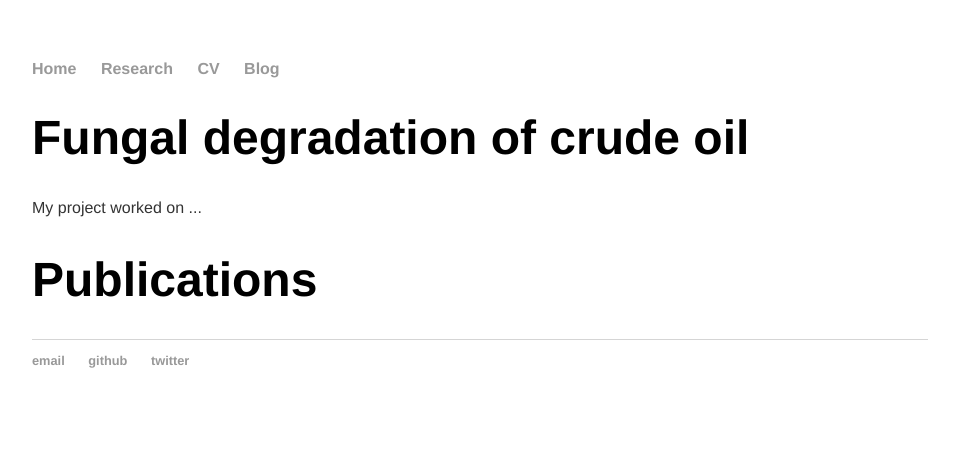
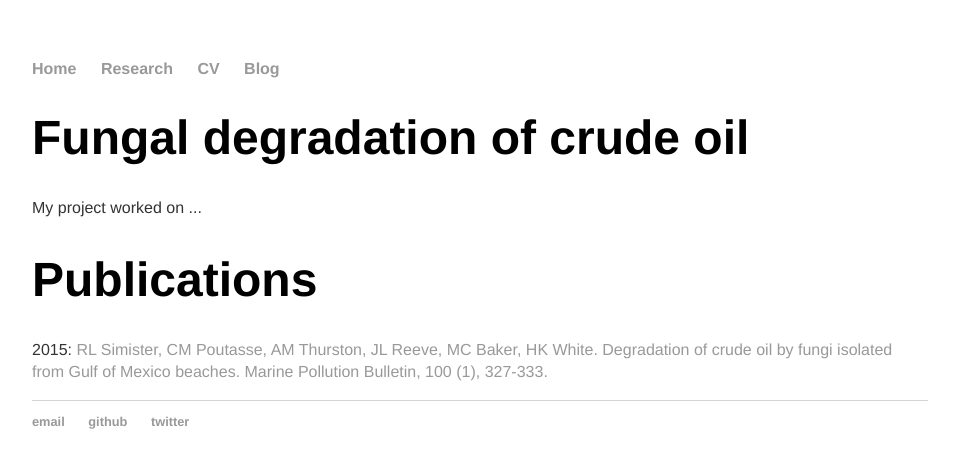
Before and after one commit to jlreeve/jlreeve.github.io, a Jekyll site: the page built from research/undergrad_hc/index.html, in a window 1280 px wide. Shown: the top 468 px of the page, without its empty margins (160-1119 px from the left). Built offline with Jekyll 4.4.1, drawn with Linux system fonts in a browser that asks for light colours.

Commit message:
Add publication link

```diff
--- a/research/undergrad_hc/index.html
+++ b/research/undergrad_hc/index.html
@@ -10,5 +10,5 @@ title: Undergrad at Haverford
 
 <div class="blurb">
 	<h1>Publications</h1>
-	<p></p>
+	<p>2015: <a href=https://doi.org/10.1016/j.marpolbul.2015.08.029>RL Simister, CM Poutasse, AM Thurston, JL Reeve, MC Baker, HK White. Degradation of crude oil by fungi isolated from Gulf of Mexico beaches. Marine Pollution Bulletin, 100 (1), 327-333.</a></p>
 </div><!-- /.blurb -->
```
